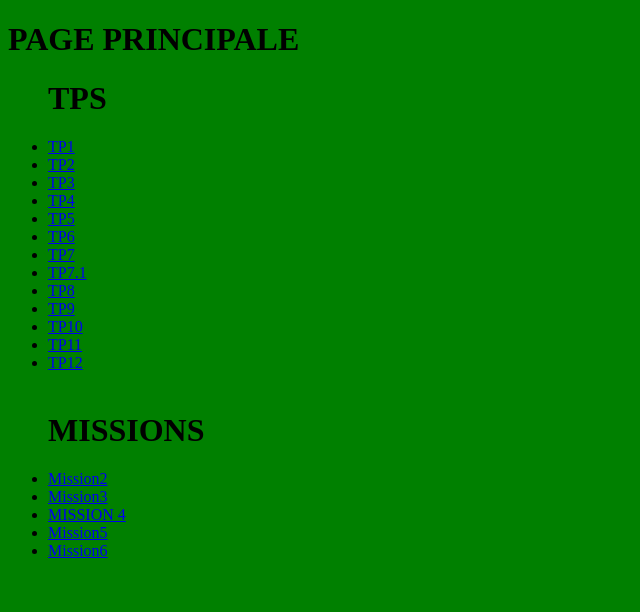
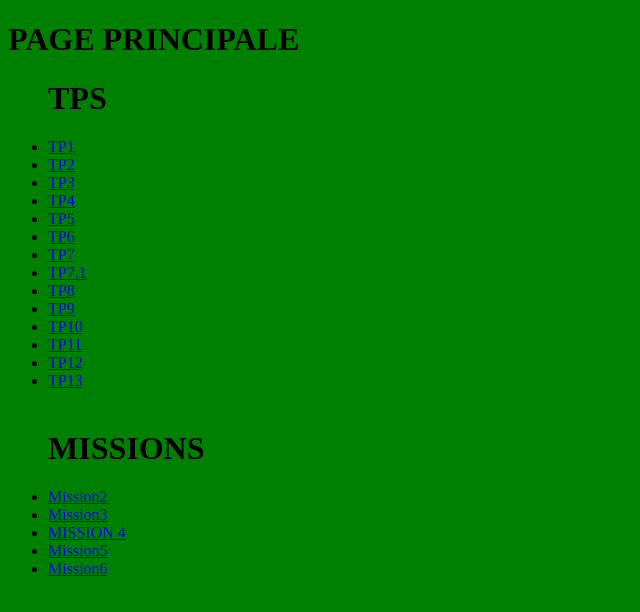
Before and after one commit to abde943ols/ALL-TP, a plain HTML site: page index.html in a window 1280 px wide. Shown: the whole page, without its empty margins (0-640 px from the left). Drawn offline with Linux system fonts and the light colour scheme.

Commit message:
Update index.html

```diff
--- a/index.html
+++ b/index.html
@@ -22,6 +22,7 @@
         <li><a href="tp10/tp10.html">TP10</a></li>
         <li><a href="tp11/tp11.html">TP11</a></li>
         <li><a href="tp12/tp12.html">TP12</a></li>
+        <li><a href="tp13/tp13.html">TP13</a></li>
         <br>
          <h1>MISSIONS</h1>
         <li><a href="mission1/mission2.html">Mission2</a></li>
```
